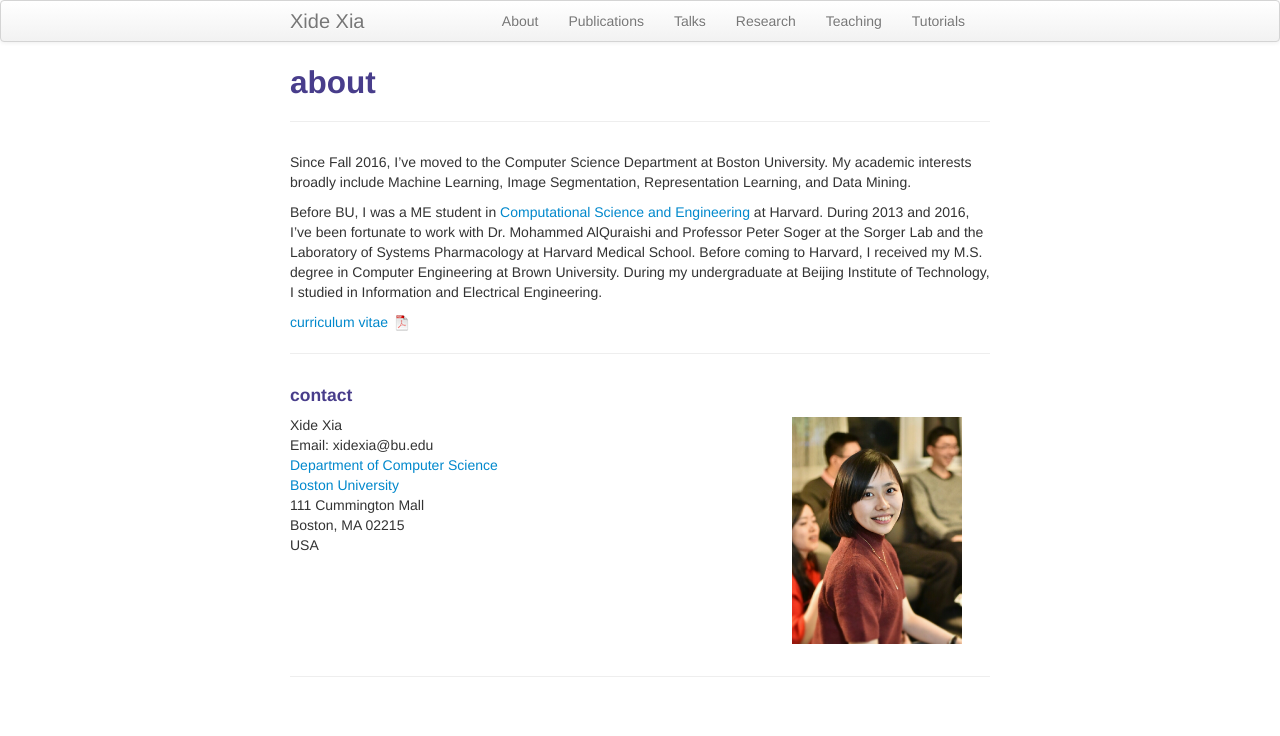
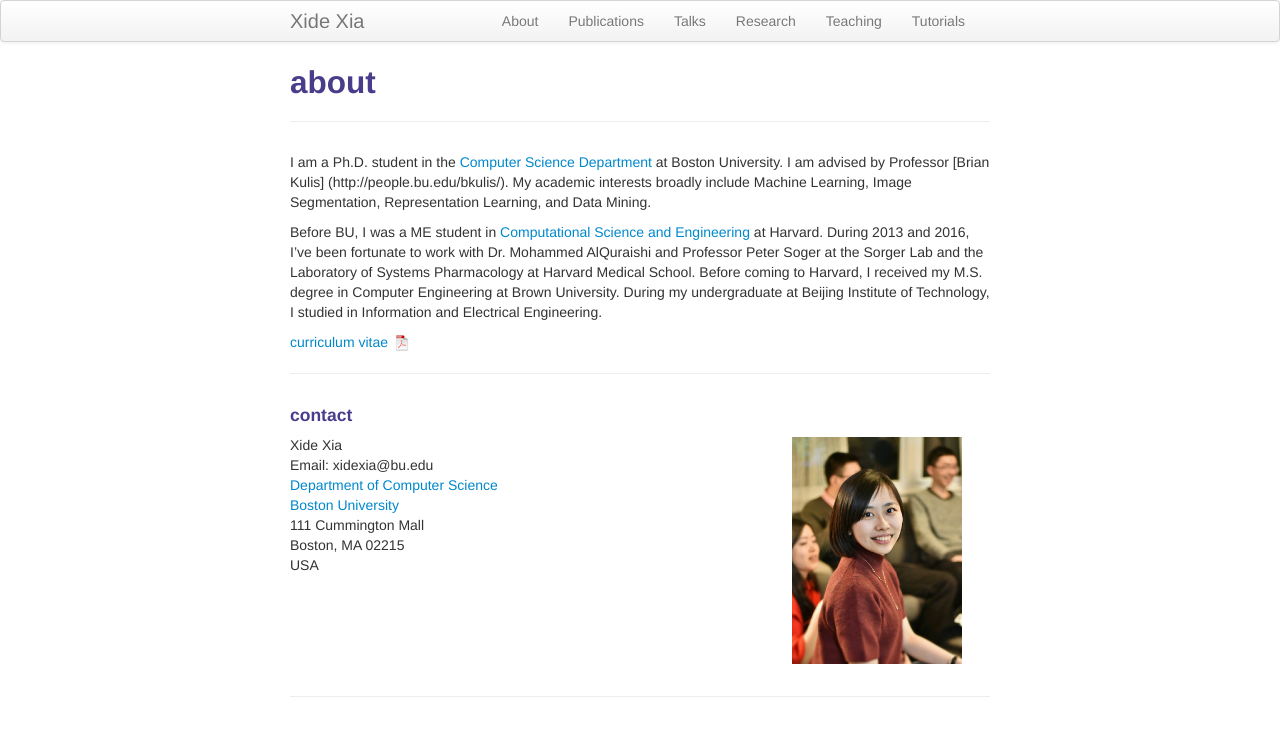
Before and after one commit to xidexia/xidexia.github.io, a Jekyll site: the page built from pages/about.md, in a window 1280 px wide. Shown: the top 736 px of the page. Built offline with Jekyll 4.4.1, drawn with Linux system fonts in a browser that asks for light colours.

Commit message:
“0801”

```diff
--- a/pages/about.md
+++ b/pages/about.md
@@ -4,7 +4,7 @@ title: about
 ---
 
 
-Since Fall 2016, I've moved to the Computer Science Department at Boston University. My academic interests broadly include Machine Learning, Image Segmentation, Representation Learning, and Data Mining.
+I am a Ph.D. student in the [Computer Science Department](http://www.bu.edu/cs/) at Boston University. I am advised by Professor [Brian Kulis] (http://people.bu.edu/bkulis/). My academic interests broadly include Machine Learning, Image Segmentation, Representation Learning, and Data Mining.
 
 Before BU, I was a ME student in [Computational Science and Engineering](http://iacs.seas.harvard.edu/)  at Harvard. During 2013 and 2016, I've been fortunate to work with Dr. Mohammed AlQuraishi  and Professor Peter Soger at the Sorger Lab and the Laboratory of Systems Pharmacology at Harvard Medical School.  Before coming to Harvard, I received my M.S. degree in Computer Engineering at Brown University. During my undergraduate at Beijing Institute of Technology, I studied in Information and Electrical Engineering.
 
```
Also changed, not shown: index.md (+1 -1 lines).
